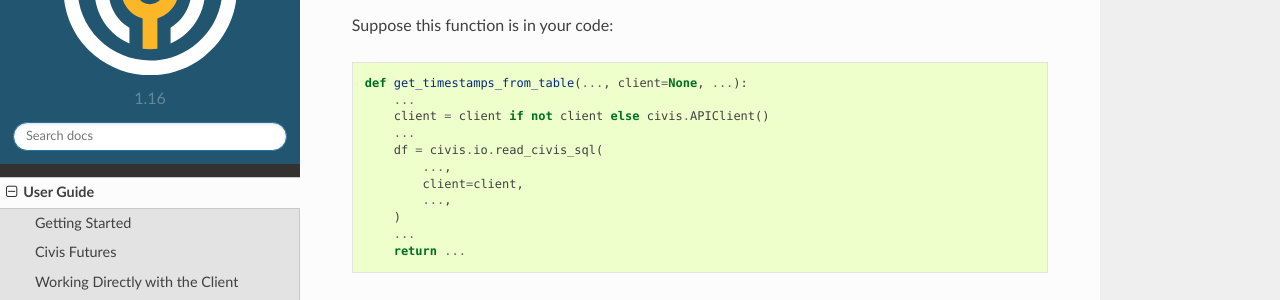
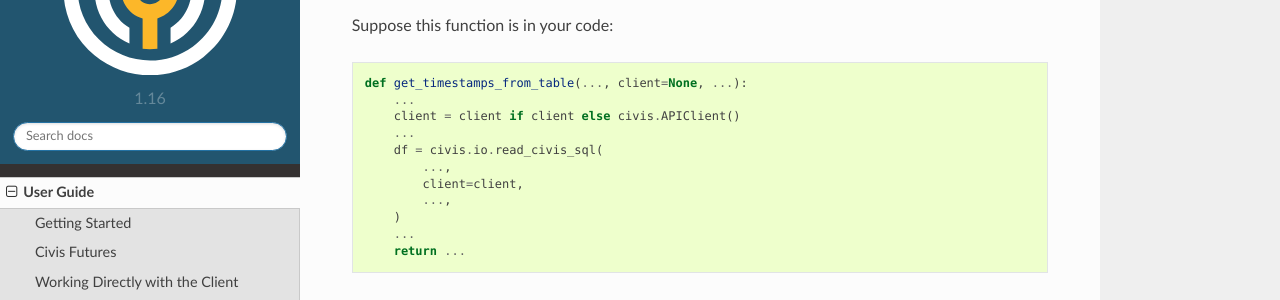
Before and after one commit to civisanalytics/civis-python, a Sphinx documentation site: the page built from docs/source/user_guide.rst, in a window 1280 px wide and 900 px high, scrolled down 3698 px. Shown: the part 151-451 px from the top of the window. Built offline with Sphinx 7.4.7 and the Read the Docs theme 2.0.0, drawn with Linux system fonts in a browser that asks for light colours.

Commit message:
[CIVIS-3888] Update civis-python user guide to correct initiation of civis.APIClient() object (#458)
* fixed typo in 'Testing Your Code' block

* Update CHANGELOG.md

```diff
--- a/docs/source/user_guide.rst
+++ b/docs/source/user_guide.rst
@@ -221,7 +221,7 @@
 
     def get_timestamps_from_table(..., client=None, ...):
         ...
-        client = client if not client else civis.APIClient()
+        client = client if client else civis.APIClient()
         ...
         df = civis.io.read_civis_sql(
             ...,
```
Also changed, not shown: CHANGELOG.md (+1 -0 lines).
